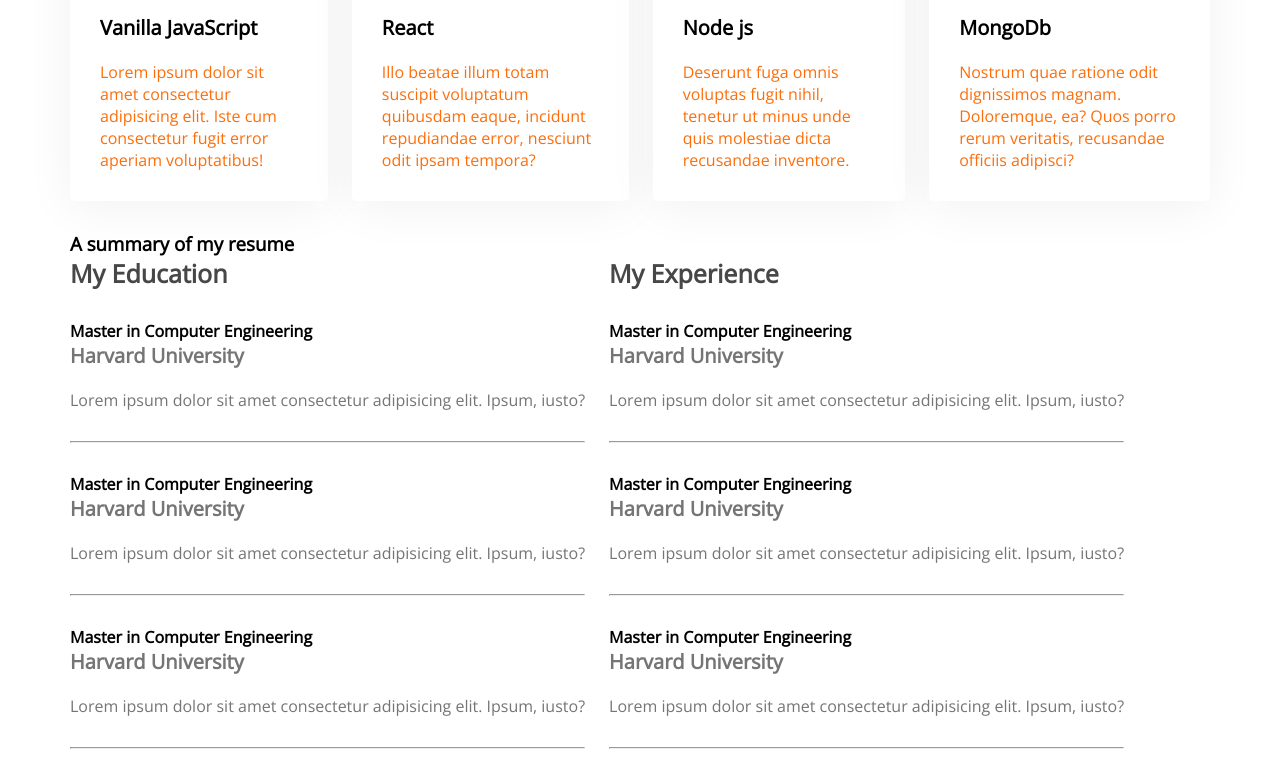
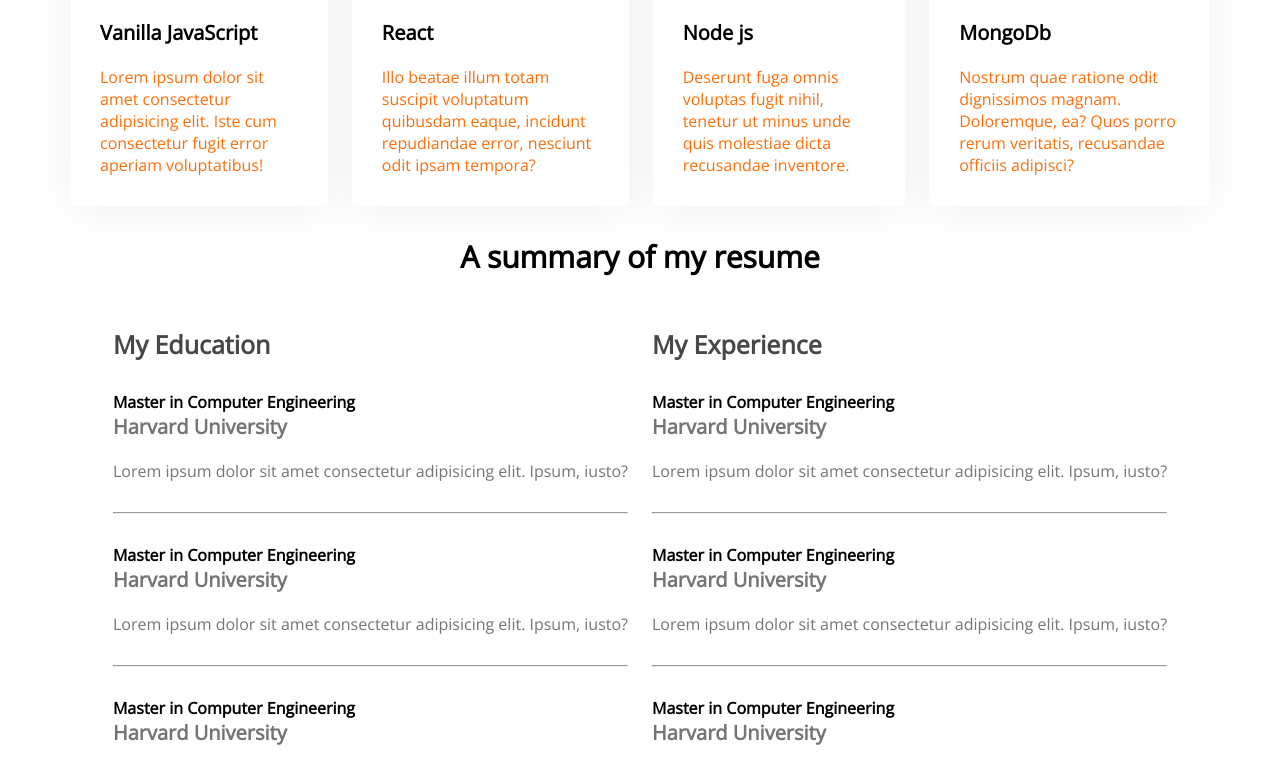
Before and after one commit to bdjahid/developer-portfolio1, a plain HTML site: page index.html in a window 1280 px wide. Shown: the part 1776-2539 px from the top of the page. Drawn offline with nearby package versions, Linux system fonts and the light colour scheme.

Commit message:
section resome

```diff
--- a/index.html
+++ b/index.html
@@ -95,7 +95,7 @@
 
         <!--resume section-->
         <section class="resume">
-            <h3>A summary of my resume</h3>
+            <h3 class="section-resume">A summary of my resume</h3>
             <div class="resume-content">
                 <div>
                     <h3 class="resume-title">My Education</h3>
--- a/style/portfolio.css
+++ b/style/portfolio.css
@@ -109,7 +109,7 @@ main {
     color: #757575;
 }
 
-info-description {
+.info-description {
     font-weight: 700;
     font-size: 20px;
     color: #474747;
@@ -143,6 +143,13 @@ section {
     margin-top: 30px;
 }
 
+.section-resume {
+    text-align: center;
+    font-weight: 700;
+    font-size: 30px;
+    margin-bottom: 50px;
+}
+
 .resume-item {
     margin-top: 30px;
     margin-bottom: 30px;
@@ -150,6 +157,7 @@ section {
 
 .resume-content {
     display: flex;
+    justify-content: center;
     gap: 24px;
 }
 
```
